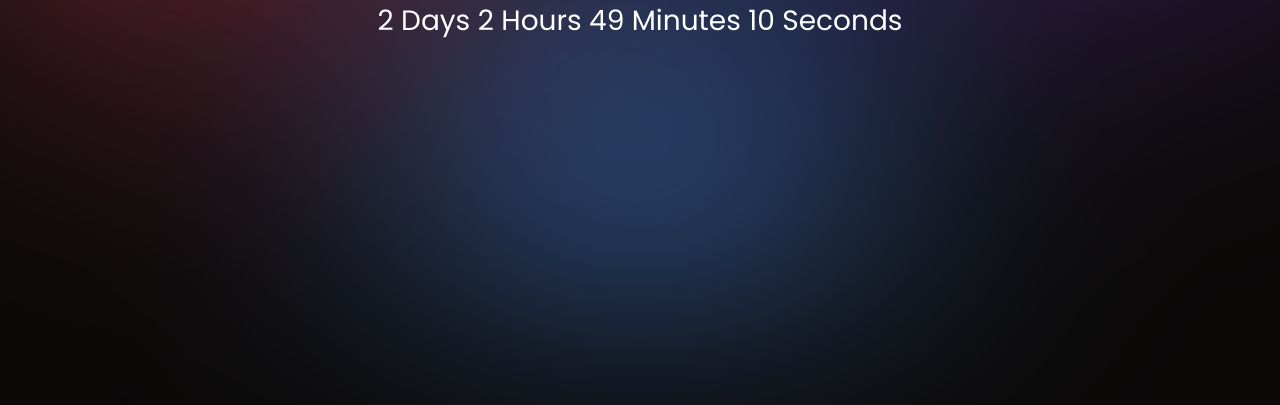
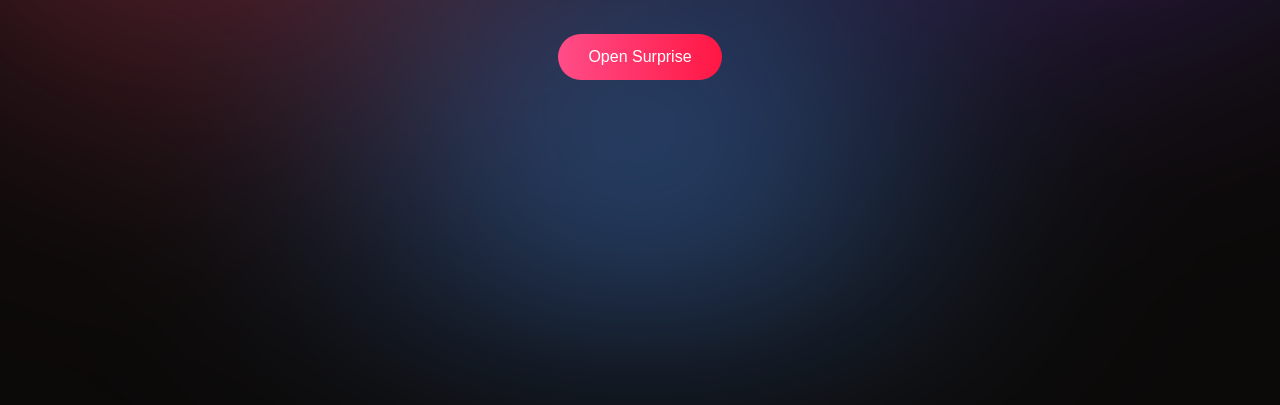
Before and after one commit to SyedZain3108/BirthDay, a plain HTML site: page index.html in a window 1280 px wide. Shown: the part 515-920 px from the top of the page. Drawn offline with nearby package versions, Linux system fonts and the light colour scheme.

Commit message:
Update index.html

```diff
--- a/index.html
+++ b/index.html
@@ -405,7 +405,7 @@ setTimeout(()=>heart.remove(),6000)
 
 /* countdown */
 
-let birthday=new Date("March 7, 2026 00:00:00").getTime()
+let birthday=new Date("March 3, 2026 00:00:00").getTime()
 
 let timer=setInterval(()=>{
 
```
